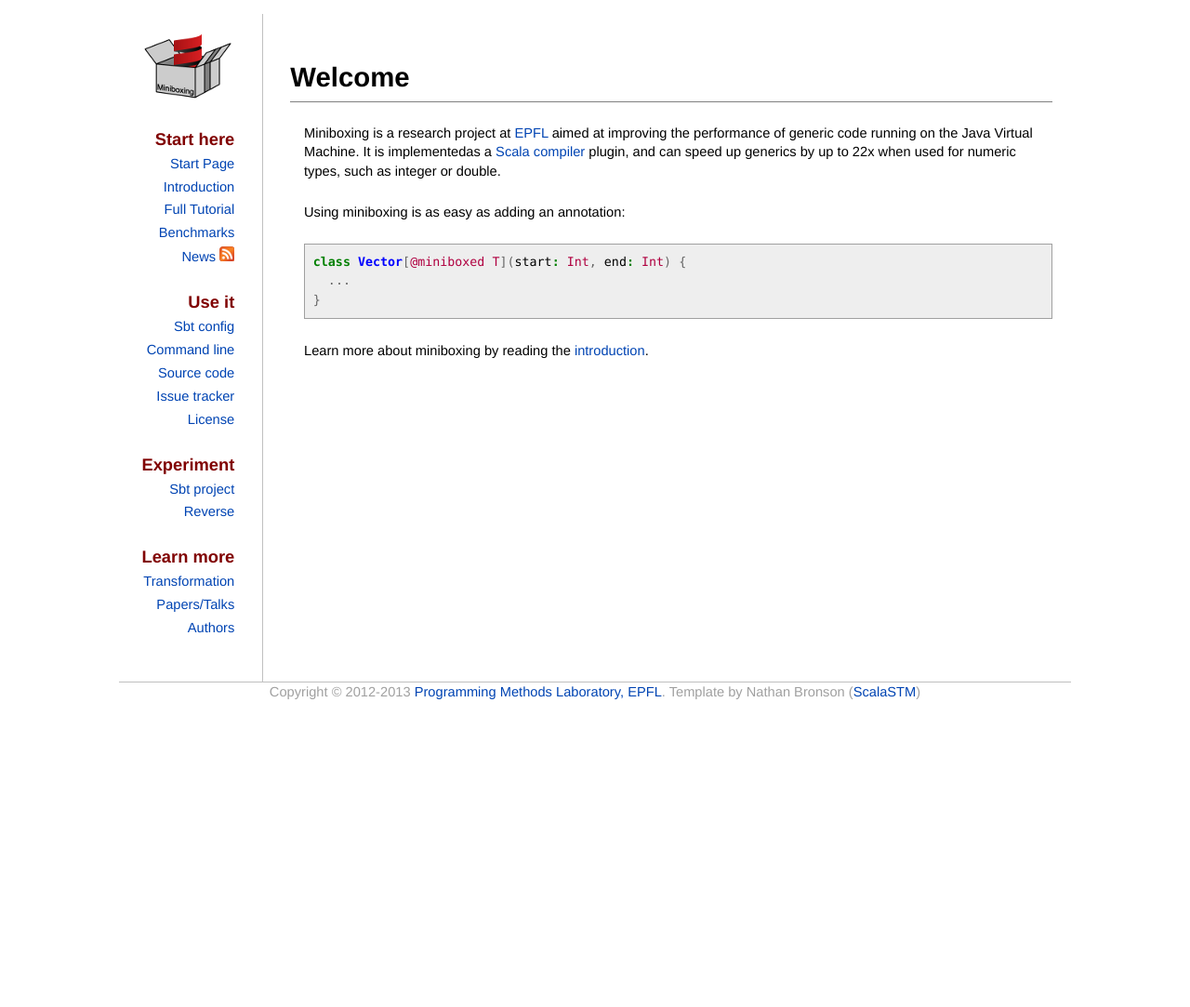
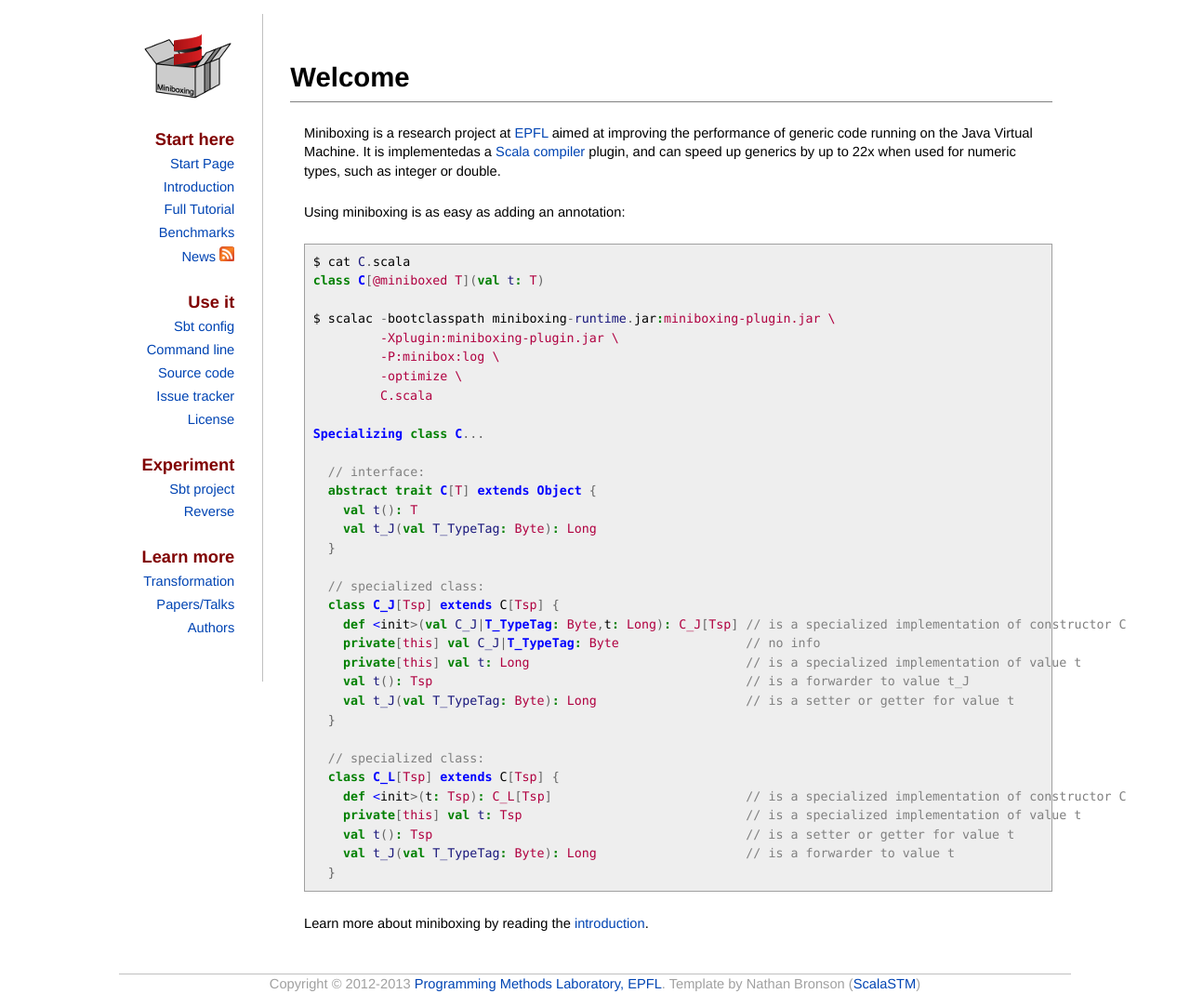
Before and after one commit to miniboxing/miniboxing.github.io, a Jekyll site: the page built from index.md, in a window 1280 px wide. Shown: the whole page at 93% size. Built offline with Jekyll 4.4.1, drawn with Linux system fonts in a browser that asks for light colours; before the commit the page ends 900 px from its top, so only the background shows below that.

Commit message:
Improved example

```diff
--- a/index.md
+++ b/index.md
@@ -9,9 +9,40 @@ Miniboxing is a research project at [EPFL](http://lamp.epfl.ch) aimed at improvi
 
 Using miniboxing is as easy as adding an annotation:
 {% highlight scala %}
-class Vector[@miniboxed T](start: Int, end: Int) {
-  ...
-}
+$ cat C.scala
+class C[@miniboxed T](val t: T)
+
+$ scalac -bootclasspath miniboxing-runtime.jar:miniboxing-plugin.jar \
+         -Xplugin:miniboxing-plugin.jar \
+         -P:minibox:log \
+         -optimize \
+         C.scala
+
+Specializing class C...
+
+  // interface:
+  abstract trait C[T] extends Object {
+    val t(): T
+    val t_J(val T_TypeTag: Byte): Long
+  }
+
+  // specialized class:
+  class C_J[Tsp] extends C[Tsp] {
+    def <init>(val C_J|T_TypeTag: Byte,t: Long): C_J[Tsp] // is a specialized implementation of constructor C
+    private[this] val C_J|T_TypeTag: Byte                 // no info
+    private[this] val t: Long                             // is a specialized implementation of value t
+    val t(): Tsp                                          // is a forwarder to value t_J
+    val t_J(val T_TypeTag: Byte): Long                    // is a setter or getter for value t
+  }
+
+  // specialized class:
+  class C_L[Tsp] extends C[Tsp] {
+    def <init>(t: Tsp): C_L[Tsp]                          // is a specialized implementation of constructor C
+    private[this] val t: Tsp                              // is a specialized implementation of value t
+    val t(): Tsp                                          // is a setter or getter for value t
+    val t_J(val T_TypeTag: Byte): Long                    // is a forwarder to value t
+  }
+
 {% endhighlight %}
 
 Learn more about miniboxing by reading the [introduction](intro.html).
```
